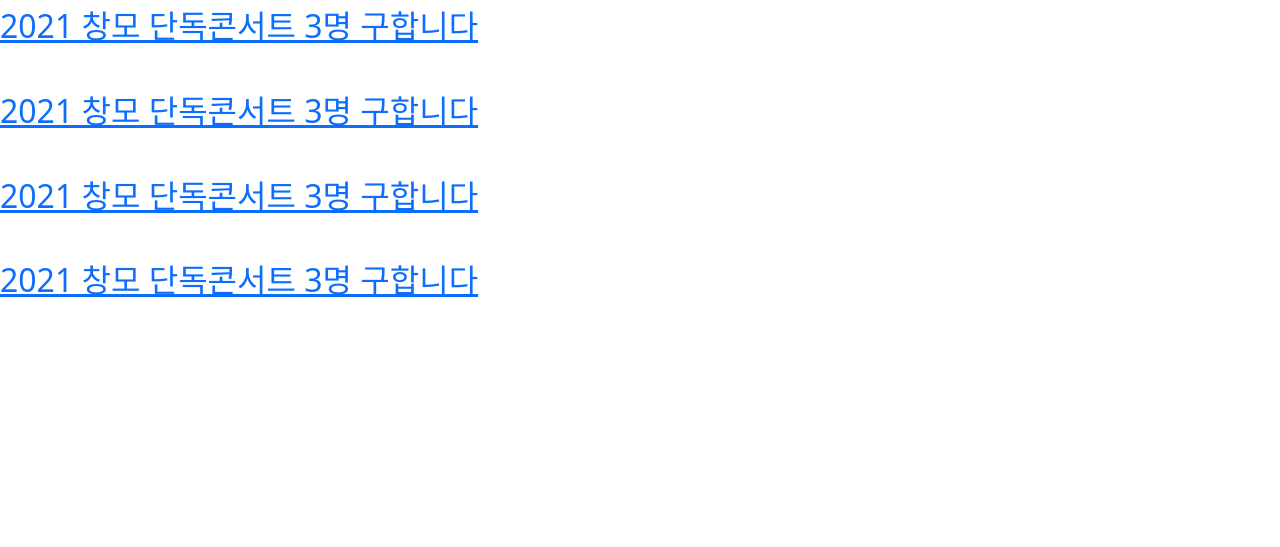
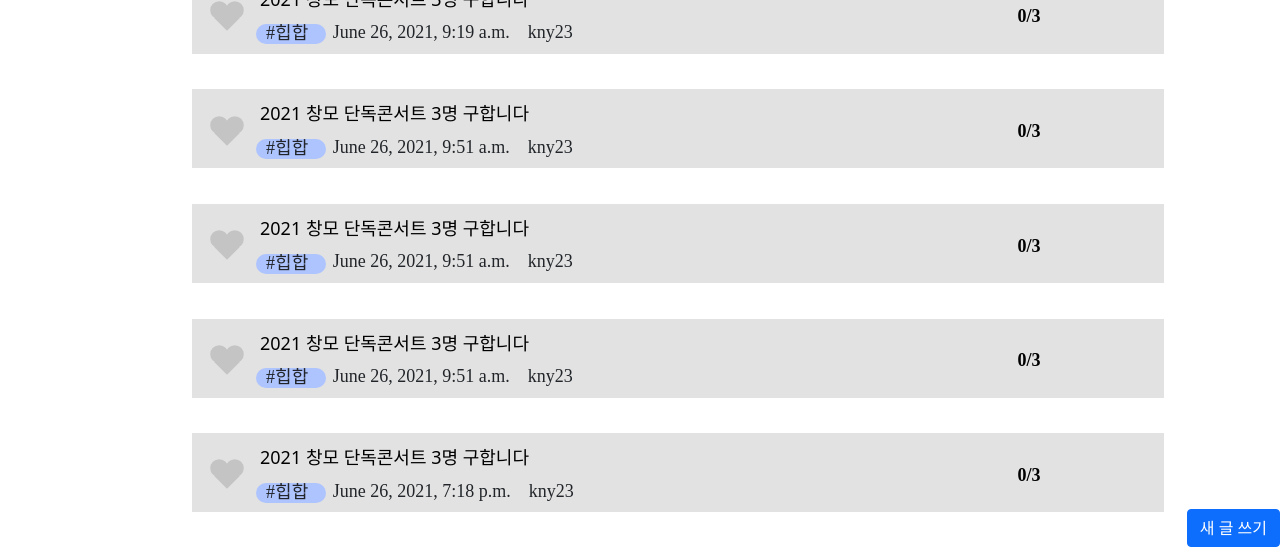
Before and after one commit to CBNULikelion9th/ConcertMeet, a Django app: page /lists/ in a window 1280 px wide. Shown: the part 347-894 px from the top of the page. Before the commit the page ends 644 px from the top, so only its background shows below. Run offline with Django 3.2, Linux system fonts and the light colour scheme; data comes from the database, SQL or seed files in the repository; both versions use the stored data as it was after the commit; some libraries are stand-ins or nearby versions.

Commit message:
navbar수정,list 페이지 디자인

```diff
--- a/account/static/post_user.css
+++ b/account/static/post_user.css
@@ -104,11 +104,15 @@ button:after {
   left: 0;
   bottom: 0;
 }
+.follow_button > button > a {
+  color: #000000;
+  text-decoration: none;
+}
 
 #review {
   position: absolute;
   top: 72%;
-  width: 1440px;
+  width: 100%;
   height: 450px;
 }
 .review_title {
--- a/account/static/searchtool.css
+++ b/account/static/searchtool.css
@@ -1,17 +1,19 @@
 .container-fluid {
-    padding-top: 10px;
+    padding-top: 1%;
+    display: flex;
+    justify-content: space-between;
+    padding-left: 10%;
 }
+
 .pf-top-srch {
     width: 400px;
     height: 30px;
     border-radius: 100px;
     background-color: #E2E2E2;
 
-
 }
 .fixed {
-    padding-left: 10px;
-    width: 25px;
+    padding-left: 3%;
 }
 /* .pf-top-srch input {
     border : 5px solid transparent;
@@ -19,17 +21,6 @@
     color: #333;
 } */
 
-.navbar-brand {
-    margin: 0px 40px 0px 120px;
+.collapse-navbar-collapse {
+    margin-right: 5%;
 }
-
-.collapse-navbar-collapse {
-    margin-right: 120px;
-}
-
-.list h1 {
-    position: absolute;
-}
-.plus {
-    padding: 23px 0px 0px 400px;
-}
--- a/concertmeet/settings.py
+++ b/concertmeet/settings.py
@@ -108,13 +108,14 @@ LOGIN_URL = "/login"
 
 LANGUAGE_CODE = 'en-us'
 
-TIME_ZONE = 'UTC'
+TIME_ZONE = 'Asia/Seoul'
 
 USE_I18N = True
 
 USE_L10N = True
 
-USE_TZ = True
+USE_TZ = False
+
 
 
 # Static files (CSS, JavaScript, Images)
--- a/meetapp/models.py
+++ b/meetapp/models.py
@@ -9,6 +9,7 @@ class Post(models.Model):
     created_at = models.DateTimeField(auto_now_add=True)
     updated_at = models.DateTimeField(auto_now=True)
     content = models.TextField()
+    view_count = models.PositiveIntegerField(default=0)
 
     def __str__(self):
         return f'{self.title}'
--- /dev/null
+++ b/meetapp/static/blog/post_list.css
@@ -0,0 +1,100 @@
+.title > h1 {
+    position:relative;
+    font-family: notosans;
+    font-size:30px;
+    display:inline-flex;
+    margin: 5% 0% 0% 10%;
+}
+
+.post > h2 {
+    background-color: #E2E2E2;
+    width: 972px;
+    height: 79px;
+    margin: 3% 0% -3% 15%;
+    position: relative;
+}
+.post > h2 > a{
+    position:relative;
+    font-size:18px;
+    display:inline;
+    padding-left: 7%;
+    text-align: center;
+    font-style: normal;
+    line-height: 18px;
+    color: #000000;
+    text-decoration: none;
+}
+
+.matching > p {
+    position: absolute;
+    font-family: notosans;
+    font-style: normal;
+    font-weight: bold;
+    font-size: 18px;
+    line-height: 23px;
+    color: #000000;
+    padding-left:53%;
+    transform: translate(50%,-30%);
+    width: 35px;
+    height: 35px;
+}
+
+.hashtag {
+    position: absolute;
+    width: 70px;
+    height: 20px;
+    background: #ADC4FF;
+    border-radius: 11px;
+    margin-left:20%;
+    margin-top:0.7%;
+}
+
+.hashtag > p {
+    font-family: notosans;
+    font-style: normal;
+    font-weight: normal;
+    font-size: 18px;
+    line-height: 18px;
+    position: absolute;
+    transform: translate(24%,0%);
+}
+
+.date > p {
+    font-family: notosans;
+    font-style: normal;
+    font-weight: normal;
+    font-size: 18px;
+    position: absolute;
+    margin-left:26%;
+    margin-top:0.3%;
+}
+
+.heart {
+    width: 18px;
+    height: 18px;
+    background: #C4C4C4;
+    position: relative;
+    transform: rotate(45deg);
+    margin: -3.5% 0% 0% 17%;
+}
+
+.heart:hover:before,
+.heart:hover:after,
+.heart:hover {
+    background: #fff;
+}
+.heart::before,
+.heart::after {
+    content: "";
+    width: 18px;
+    height: 18px;
+    position: absolute;
+    border-radius: 50%;
+    background: #C4C4C4;
+}
+.heart::before {
+    left: -60%;
+}
+.heart::after {
+    top: -60%;
+}
--- a/meetapp/templates/meetapp/post_list.html
+++ b/meetapp/templates/meetapp/post_list.html
@@ -1,16 +1,45 @@
 {% extends 'meetapp/base.html' %}
 
 {% block content %}
-<br>
-<h1>콘서트메이트 구해요</h1>
-<div class="footer">
-    <a href="{% url 'meetapp:post_new' %}" class='btn btn-primary float-end'>새 글 쓰기</a>
-</div>
+{% load static %}
+<html>
+    <head>
+        <link rel="stylesheet" href="{% static 'blog/post_list.css' %}">
+    </head>
 
-{% for post in post_list %}
-<h2>
-    <br>
-    <a href="{% url 'meetapp:post_detail' post.id %}">{{ post.title }}</a>
-</h2>
-{% endfor %}
+    <body>
+        <section id="main">
+            <div class="title">
+                <h1>콘서트 메이트 구해요</h1>
+            </div>
+
+            <div class="post">
+                {% for post in post_list %}
+                    <h2>
+                        <a href="{% url 'meetapp:post_detail' post.id %}">{{ post.title }}</a>
+                    </h2>
+                    <div class="matching">
+                        <p>0/3</p>
+                    </div>
+
+                    <div class="hashtag">
+                        <p>#힙합</p>
+                    </div>
+
+                    <div class="date">
+                        <p>{{ post.created_at }}&nbsp;&nbsp;&nbsp;&nbsp;{{ post.user }}</p>
+                    </div>
+
+                    <div class="heart"></div>
+                    <br>
+                {% endfor %}
+
+            </div>
+
+            <div class="button">
+                <a href="{% url 'meetapp:post_new' %}" class='btn btn-primary float-end'>새 글 쓰기</a>
+            </div>
+        </section>
+    </body>
+</html>
 {% endblock content %}
```
Also changed, not shown: meetapp/static/blog/searchtool.css (+7 -18 lines), db.sqlite3.
